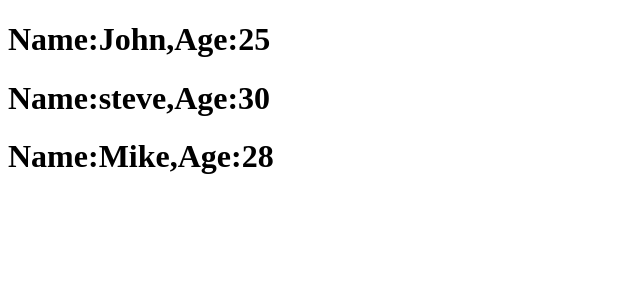
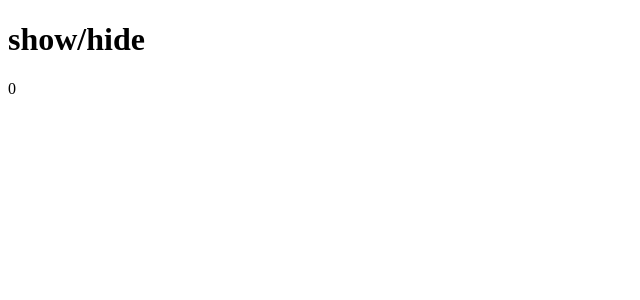
Before and after one commit to sudeepsudhevan/React-sample, a React (Create React App) app: page / in a window 1280 px wide. Shown: the top 300 px of the page, without its empty margins (0-640 px from the left). Built offline with nearby package versions, Linux system fonts and the light colour scheme.

Commit message:
mounting and unmounting

```diff
--- a/src/App.js
+++ b/src/App.js
@@ -1,41 +1,17 @@
+import Counter from "./Counter";
 
-
-/**
- * The function creates a basic counter app with a count variable initialized to 0 and two buttons for
- * incrementing and decrementing the count.
- * @returns A React functional component named `App` is being returned. It contains a `div` element
- * with class name `App`, an `h1` element with text "Counter App", an `h2` element with text "Counter:
- * 0", and two `button` elements with text "Increment" and "Decrement" respectively.
- */
-
-
-import Employee from './Employee';
-
+import { useState } from "react";
 
 function App() {
-
-
-
-  let emp = [{name:'John',age:25},
-  {name:'steve',age:30},
-  {name:'Mike',age:28}];
-
-
+  const [state, setState] = useState(0);
   return (
     <div className="App">
 
+      <h1 onClick={()=>setState(!state)}>show/hide</h1>
+      {state && <Counter/>}
 
-
-      {
-        emp.map((obj,index)=>
-          (
-            <Employee key={index} {...obj}/>
-          )
-        )
-      }
     </div>
-
-
   );
 }
+
 export default App;
--- /dev/null
+++ b/src/Counter.js
@@ -0,0 +1,23 @@
+import React,{useState,useEffect} from "react";
+
+function Counter(){
+    const [count, setCount] = useState(0);
+    useEffect(()=>{
+
+        console.log("Component Mounted");
+        console.log("Component Updated"+count);
+        return ()=>{
+            console.log('clean up'+count)
+        }
+    },[count])
+
+
+    return(
+        <div>
+            <button onClick={()=>setCount(count+1)}>Increment</button>
+            <h1>Hello this is component: {count}</h1>
+        </div>
+    )
+}
+
+export default Counter;
```
